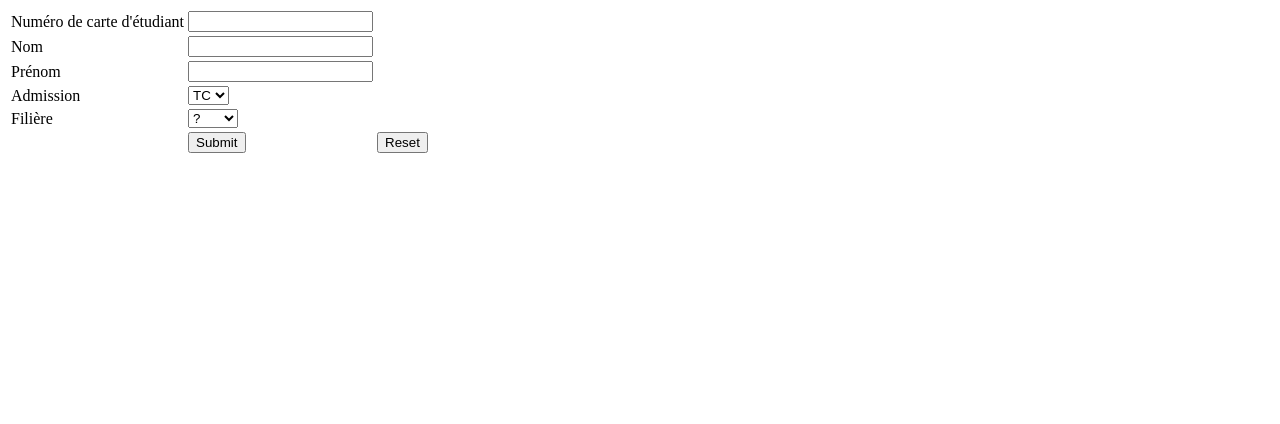
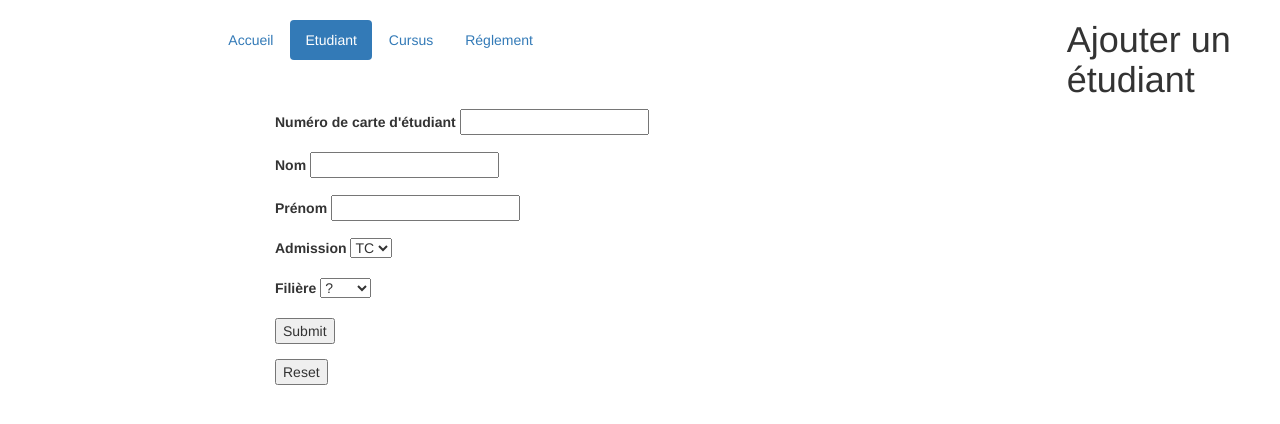
Before and after one commit to Lyeess/projet_lo07_bs, a PHP site: page /etudiant_form.php in a window 1280 px wide. Shown: the top 424 px of the page. Run offline with PHP 8.4, Linux system fonts and the light colour scheme.

Commit message:
avancement nav + css

```diff
--- a/etu.php
+++ b/etu.php
@@ -18,10 +18,10 @@
   <div class="col-md-4">
 
       <p>
-      <a href="etudiant_form.php" class="btn btn-primary btn-lg active" role="button">Ajouter un étudiant</a><br>
+        <a href="etudiant_form.php" class="btn btn-primary btn-lg" role="button">Ajouter un étudiant</a>
       </p>
       <p>
-          <a href="#" class="btn btn-primary btn-lg active" role="button">Visualiser un étudiant</a>
+          <a href="#" class="btn btn-primary btn-lg" role="button">Visualiser un étudiant</a>
       </p>
 
 
--- a/etudiant_form.php
+++ b/etudiant_form.php
@@ -1,45 +1,47 @@
 <html>
-    <head></head>
+    <head>
+        <link href="bootstrap-3.3.7-dist/css/bootstrap.min.css" rel="stylesheet">
+    </head>
     <body>
-        <table>
+        <ul class="nav nav-pills col-lg-8 col-lg-offset-2">
+            <li role="presentation"><a href="index.php">Accueil</a></li>
+  <li role="presentation" class="active"><a href="etu.php">Etudiant</a></li>
+  <li role="presentation"><a href="cursus.php">Cursus</a></li>
+  <li role="presentation"><a href="reglement.php">Réglement</a></li>
+        </ul>
+        <h1>Ajouter un étudiant</h1>
+            <div class="container" >
+                <div class="col-lg-8 col-lg-offset-2">
             <form method="post" action="#">
-                <tr>
-                    <td>
+
+                        <div class="form-group">
                         <label>Numéro de carte d'étudiant</label>
-                    </td>
-                    <td>
                         <input type="text" name="numero"/>
-                    </td>
-                </tr>
-                <tr>
-                    <td>
+                        </div>
+
+                        <div class="form-group">
                         <label>Nom</label>
-                    </td>
-                    <td>
                         <input type="text" name="nom"/>
-                    </td>
-                <tr>
-                    <td>
+                        </div>
+
+                        <div class="form-group">
                         <label>Prénom</label>
-                    </td>
-                    <td>
+
                         <input type="text" name="prenom"/>
-                    </td>
-                <tr>
-                    <td>
+                        </div>
+
+                        <div class="form-group">
                         <label>Admission</label>
-                    </td>
-                    <td>
+
                         <select name='admission'>
                             <option>TC</option>
                             <option>BR</option>
-                        </select><br>
-                    </td>
-                <tr>
-                    <td>
+                        </select>
+                        </div>
+
+                        <div class="form-group">
                         <label>Filière</label>
-                    </td>
-                    <td>
+
                         <select name='filiere'>
                             <option>?</option>
                             <option>MPL</option>
@@ -47,17 +49,17 @@
                             <option>MRI</option>
                             <option>LIB</option>
                         </select>
-                    </td>
-                <tr>
-                    <td></td>
-                    <td>
+                        </div>
+
+                         <div class="form-group">
                         <input type="submit"/>
-                    </td>
-                    <td>
+                         </div>
+                         <div class="form-group">
                         <input type="reset"/>
-                    </td>
-                </tr>
+                         </div>
+
             </form>
+       </div>
     </body>
 
 
```
Also changed, not shown: ajouter_cursus.php (+13 -1 lines), cursus.php (+6 -6 lines), cursus_form.php (deleted, +0 -10 lines).
